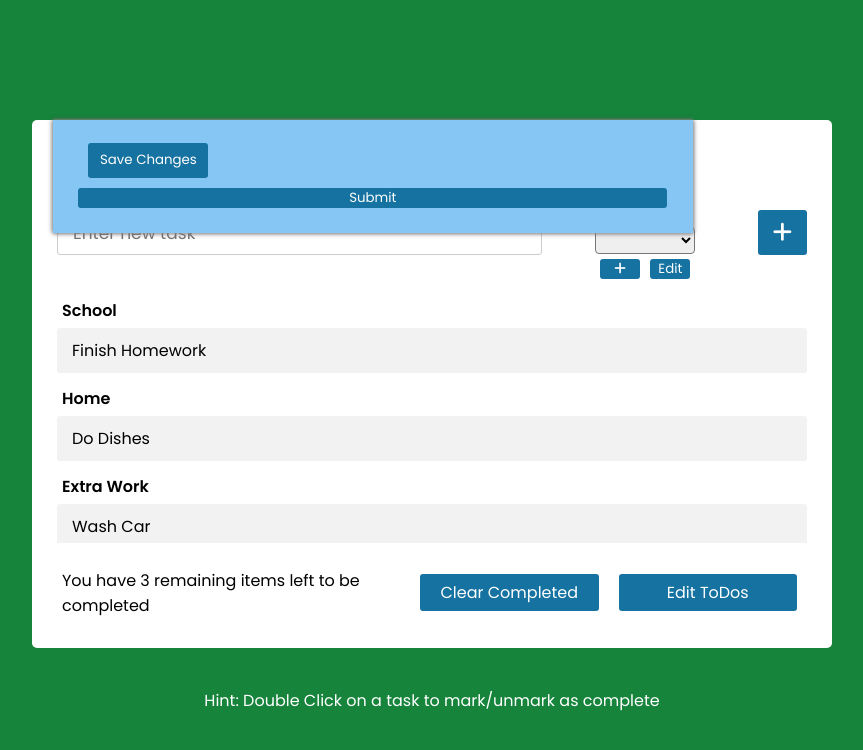
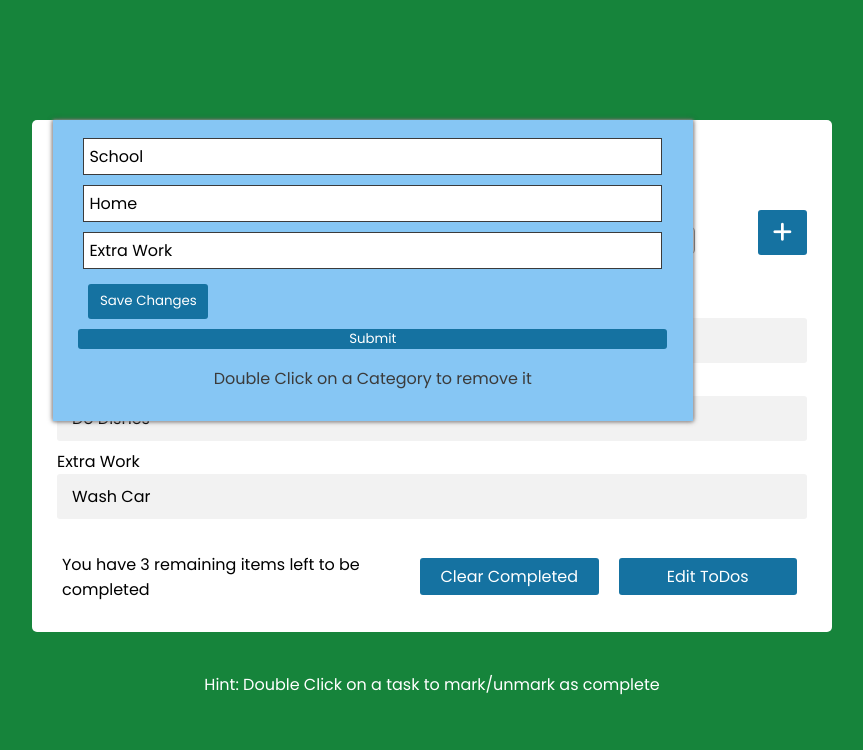
Before and after one commit to ConnorChristensen99/DGM3760, a plain HTML site: page ToDo App - Assignment 3/index.html in a window 1280 px wide. Both pictures are taken after a click on the button "Edit". Shown: the top 750 px of the page, without its empty margins (208-1071 px from the left). Drawn offline with Linux system fonts and the light colour scheme.

Commit message:
Finished Assignment 3?

```diff
--- a/ToDo App - Assignment 3/css/styles.css
+++ b/ToDo App - Assignment 3/css/styles.css
@@ -38,10 +38,14 @@ button {
   margin: 120px auto;
   max-width: 800px;
   width: 100%;
+  height: auto;
   border-radius: 5px;
   background: var(--main-white);
   padding: 25px;
+  overflow-y: scroll;
+  scroll-behavior: smooth;
 }
+
 
 .wrapper header {
   font-size: 30px;
@@ -243,12 +247,14 @@ select {
   margin: 5px;
 }
 
+#editcategoryForm p{
+  color: #3b3b3b;
+  margin: 5px;
+  padding-top: 2%;
+}
+
 
 span {
   display: flex;
   padding: 5px;
 }
-
-span #categoryImage {
-  transform: translateX(540px);
-}
--- a/ToDo App - Assignment 3/js/main.js
+++ b/ToDo App - Assignment 3/js/main.js
@@ -31,7 +31,7 @@ function displayTodos(todos) {
 
     todos.forEach(todo => {
         let done = todo.todoComplete ? "done" : "";
-        let todoMarkup = `<span id="categoryTitle">${todo.todoCategory}</span> <li data-todoID = '${todo.todoID}'>${todo.todoText}</li>`
+        let todoMarkup = `<div id="C${todo.todoID}><span id="categoryTitle">${todo.todoCategory}</span> <li data-todoID = '${todo.todoID}'>${todo.todoText}</li></div>`
 
         listContainer.insertAdjacentHTML('beforeend', todoMarkup)
     })
@@ -64,7 +64,7 @@ function addTodo(todoText) {
 
 //displays categories
 let categoryHolder = document.getElementById('category')
-let categories = []
+let categories = ["School","Home","Extra Work"]
 
 function displayCategories() {
 
@@ -80,7 +80,7 @@ function displayCategories() {
     )
 
 }
-
+displayCategories(categories)
 
 
 //Lets user add new categories
@@ -114,8 +114,9 @@ function editCategory() {
     form2.innerHTML = ""
     categoryHolder.innerText = ""
 
+
     for (i=0;i<categories.length; i++) {
-        let todoCategories = `<span id='${i}'>${categories[i]}</span> `
+        let todoCategories = `<span id='${i}'>${categories[i]}</span>`
         form2.insertAdjacentHTML('beforeend', todoCategories)
     }
 
@@ -125,7 +126,8 @@ function editCategory() {
         let target = event.target
         targetID = target.id
 
-
+        target.remove()
+        categories.splice(targetID, 1)
     })
 
 
@@ -150,20 +152,26 @@ function editCategory() {
 let submitbutton = document.createElement('button')
 submitbutton.innerText = 'Submit'
 form2.appendChild(submitbutton);
+
 submitbutton.addEventListener('click', () => {
 form2.classList.toggle('invisible')
 
 for (let i=0; i<categories.length; i++) {
-    let newCategoryq = document.getElementById(`${i}`).innerHTML
-    newCategoryList.push(newCategoryq)
-    console.log(newCategoryList)
+        let newCategoryq = document.getElementById(`${i}`).innerHTML
+        newCategoryList.push(newCategoryq)
+
 }
 
 categories.splice(0, categories.length, ...newCategoryList)
 displayCategories(categories)
 
+})
 
-})
+
+let formP = document.createElement('p')
+formP.textContent = "Double Click on a Category to remove it"
+
+form2.appendChild(formP)
 
 }
 
@@ -171,7 +179,7 @@ displayCategories(categories)
 function deleteCompleted() {
     const todos = document.getElementsByClassName("done");
     while(todos.length > 0){
-        todos[0].parentNode.removeChild(todos[0]);
+        todos[0].remove();
     }
 
     findtoDoLeft()
```
